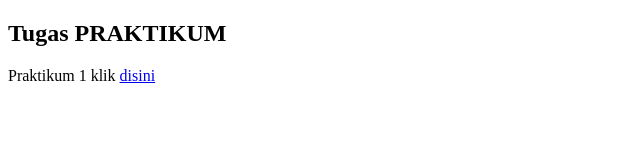
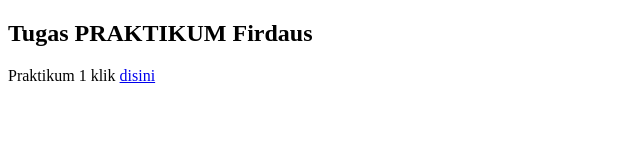
Before and after one commit to jefrdnrr/jefrdnrr.github.io, a plain HTML site: page index.html in a window 1280 px wide. Shown: the whole page, without its empty margins (0-640 px from the left). Drawn offline with Linux system fonts and the light colour scheme.

Commit message:
update index.html

```diff
--- a/index.html
+++ b/index.html
@@ -7,7 +7,7 @@
   <title>Praktikum SIDJA</title>
 </head>
 <body>
-  <h2>Tugas PRAKTIKUM</h2>
+  <h2>Tugas PRAKTIKUM Firdaus</h2>
   <p>
   Praktikum 1 klik <a href="Prakrikum1.html">disini </a>
   </p>
```
